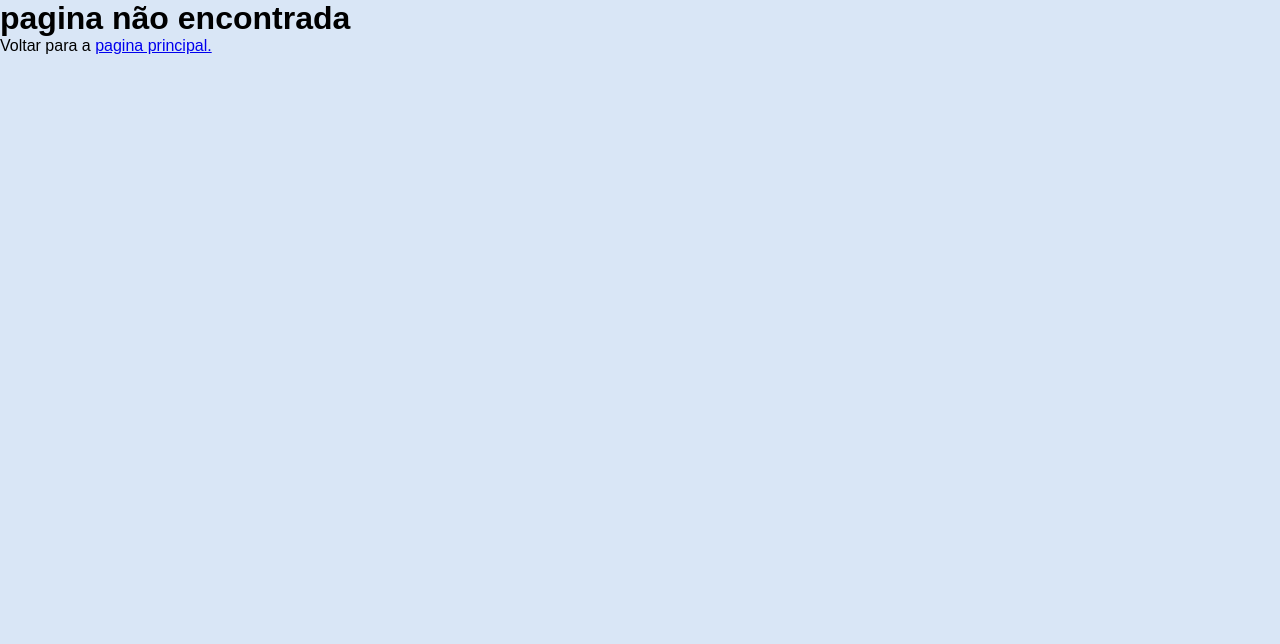
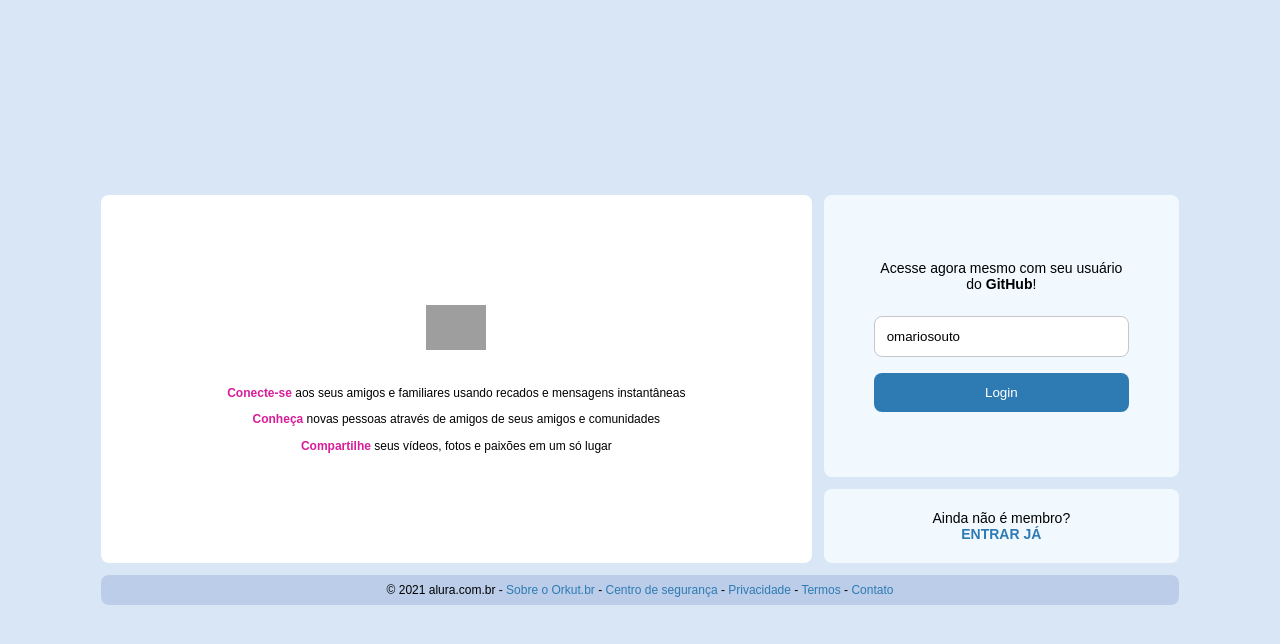
Before and after one commit to JardelBrasiliano/gitkutkut, a Next.js app: page /login in a window 1280 px wide. Before the commit this address had no page. Shown: the top 644 px of the page. Built offline with nearby package versions, Linux system fonts and the light colour scheme; grey boxes are pictures that could not be loaded.

Commit message:
5º aula finalizada

```diff
--- a/package.json
+++ b/package.json
@@ -6,7 +6,9 @@
     "start": "next start"
   },
   "dependencies": {
+    "jsonwebtoken": "^8.5.1",
     "next": "latest",
+    "nookies": "^2.5.2",
     "react": "^17.0.2",
     "react-dom": "^17.0.2",
     "react-is": "^17.0.2",
--- /dev/null
+++ b/pages/login.js
@@ -0,0 +1,82 @@
+import React from 'react';
+// Hook do NextJS
+import { useRouter } from 'next/router';
+import nookies from 'nookies';
+
+export default function LoginScreen() {
+  const router = useRouter();
+  const [githubUser, setGithubUser] = React.useState('omariosouto');
+
+  return (
+    <main style={{ display: 'flex', flex: 1, alignItems: 'center', justifyContent: 'center' }}>
+      <div className="loginScreen">
+        <section className="logoArea">
+          <img src="https://alurakut.vercel.app/logo.svg" />
+
+          <p><strong>Conecte-se</strong> aos seus amigos e familiares usando recados e mensagens instantâneas</p>
+          <p><strong>Conheça</strong> novas pessoas através de amigos de seus amigos e comunidades</p>
+          <p><strong>Compartilhe</strong> seus vídeos, fotos e paixões em um só lugar</p>
+        </section>
+
+        <section className="formArea">
+          <form className="box" onSubmit={(infosDoEvento) => {
+                infosDoEvento.preventDefault();
+                console.log('Usuário: ', githubUser)
+                fetch('https://alurakut.vercel.app/api/login', {
+                    method: 'POST',
+                    headers: {
+                       'Content-Type': 'application/json'
+                    },
+                    body: JSON.stringify({ githubUser: githubUser })
+                })
+                .then(async (respostaDoServer) => {
+                    const dadosDaResposta = await respostaDoServer.json()
+                    const token = dadosDaResposta.token;
+                    console.log('TOKEN', token);
+                    nookies.set(null, 'USER_TOKEN', token, {
+                        path: '/',
+                        maxAge: 86400 * 7
+                    })
+                    router.push('/')
+                })
+          }}>
+            <p>
+              Acesse agora mesmo com seu usuário do <strong>GitHub</strong>!
+          </p>
+            <input
+                placeholder="Usuário"
+                value={githubUser}
+                onChange={(evento) => {
+                    setGithubUser(evento.target.value)
+                }}
+            />
+            {githubUser.length === 0
+                ? 'Preencha o campo'
+                : ''
+            }
+            <button type="submit">
+              Login
+            </button>
+          </form>
+
+          <footer className="box">
+            <p>
+              Ainda não é membro? <br />
+              <a href="/login">
+                <strong>
+                  ENTRAR JÁ
+              </strong>
+              </a>
+            </p>
+          </footer>
+        </section>
+
+        <footer className="footerArea">
+          <p>
+            © 2021 alura.com.br - <a href="/">Sobre o Orkut.br</a> - <a href="/">Centro de segurança</a> - <a href="/">Privacidade</a> - <a href="/">Termos</a> - <a href="/">Contato</a>
+          </p>
+        </footer>
+      </div>
+    </main>
+  )
+}
--- a/src/services/apiResquestDatoCMS.js
+++ b/src/services/apiResquestDatoCMS.js
@@ -1,7 +1,6 @@
 const API_TOKEN_READ = process.env.NEXT_PUBLIC_TOKEN_READ_DATO;
 
 async function getListCommunity(setCommunity) {
-  console.log(process.env.NEXT_PUBLIC_TESTE);
   fetch('https://graphql.datocms.com/', {
     method: 'POST',
     headers: {
```
Also changed, not shown: pages/index.js (+28 -2 lines), 1 other file (tests, documents, lock files or other folders).
